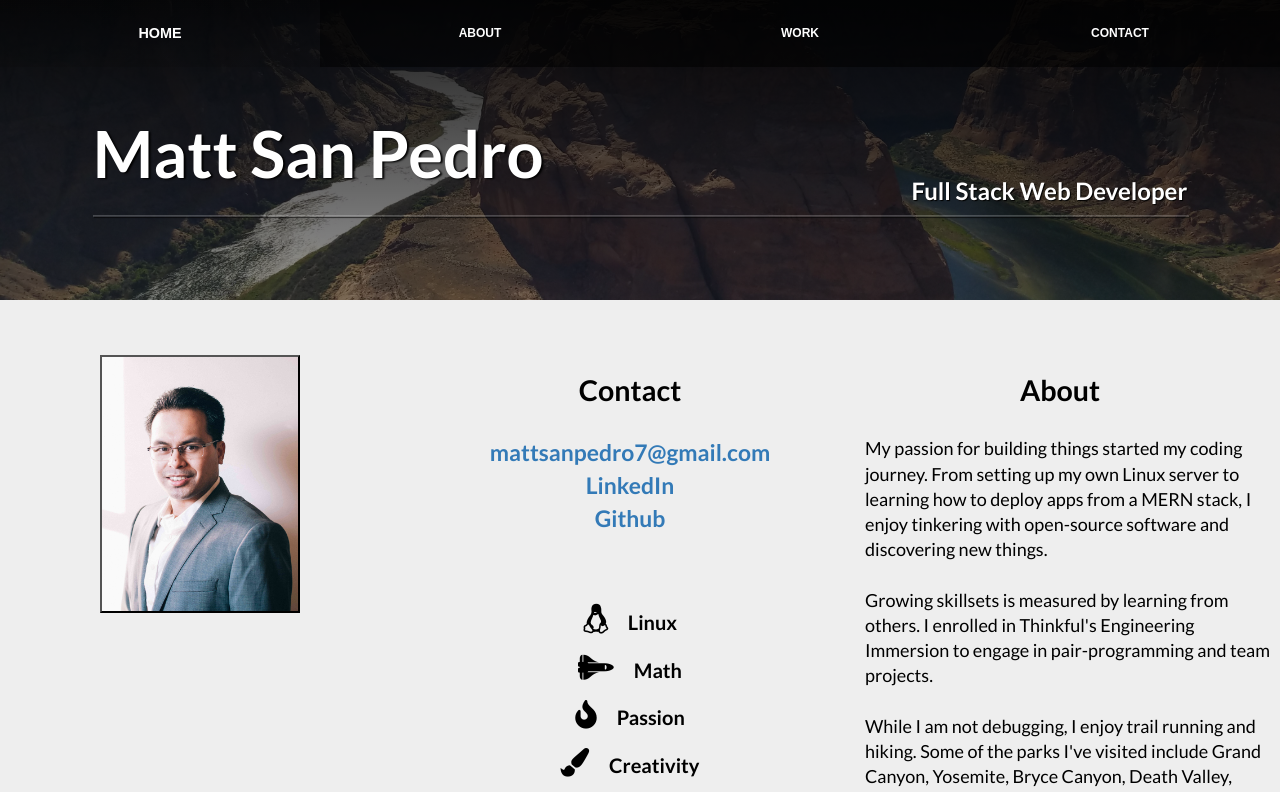
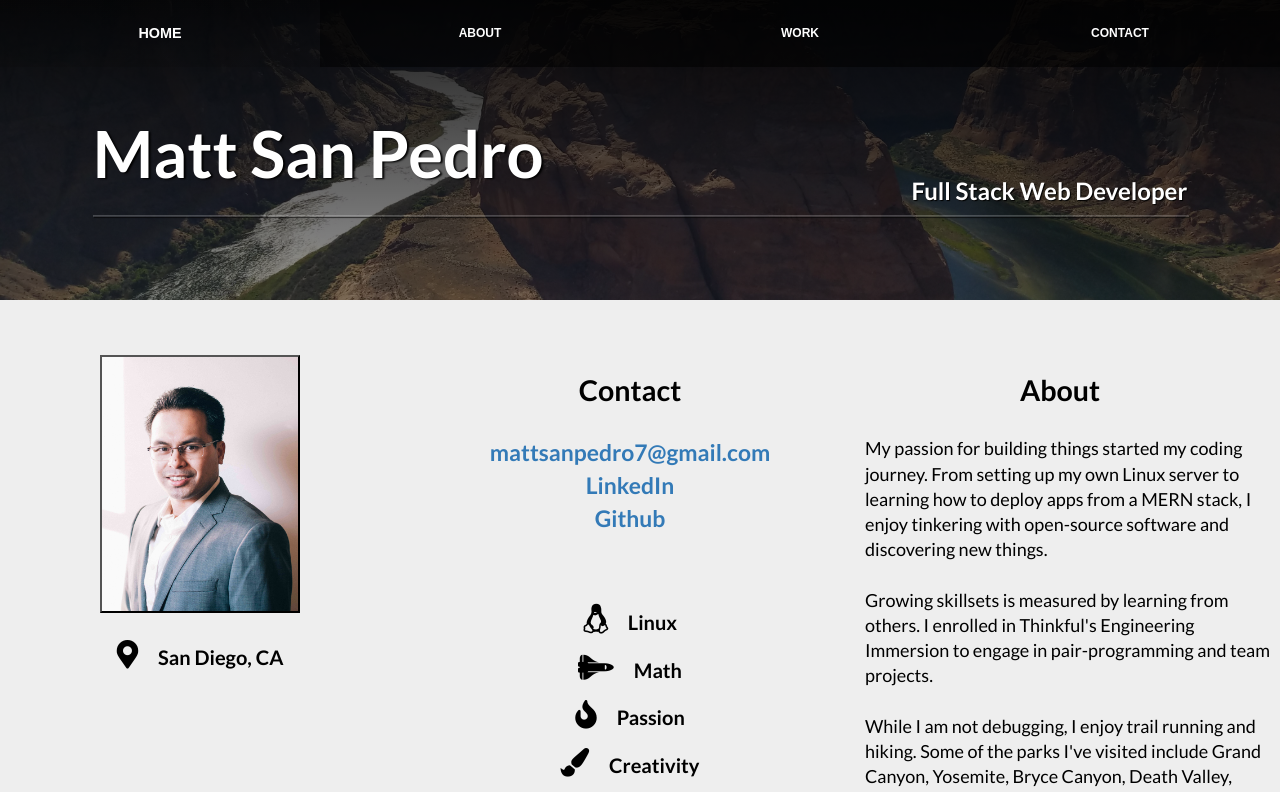
Before and after one commit to mattNat/portfolio-revamp, a React (Create React App) app: page / in a window 1280 px wide. Shown: the top 792 px of the page. Built offline with nearby package versions, Linux system fonts and the light colour scheme.

Commit message:
add location under profile pic

```diff
--- a/src/components/aboutMe.js
+++ b/src/components/aboutMe.js
@@ -10,6 +10,12 @@ export default function AboutMe() {
         <div className="row about-row">
           <div className="column">
             <img className="img-circle img-responsive" src={ProfilePic} alt="profile" />
+            <div className="about-pic">
+              {/* <i className="fab fa-linux"></i> */}
+              <i class="fas fa-map-marker-alt"></i>
+              <p className="about-word">San Diego, CA</p>
+
+            </div>
           </div>
           <div className="column">
             <h1>Contact</h1>
--- a/src/styles/aboutMe.css
+++ b/src/styles/aboutMe.css
@@ -26,6 +26,10 @@
   text-align: center;
   font-size: 2.2em;
   color: black;
+}
+
+.about-pic {
+  margin-top: 5%;
 }
 
 .about-contact {
```
